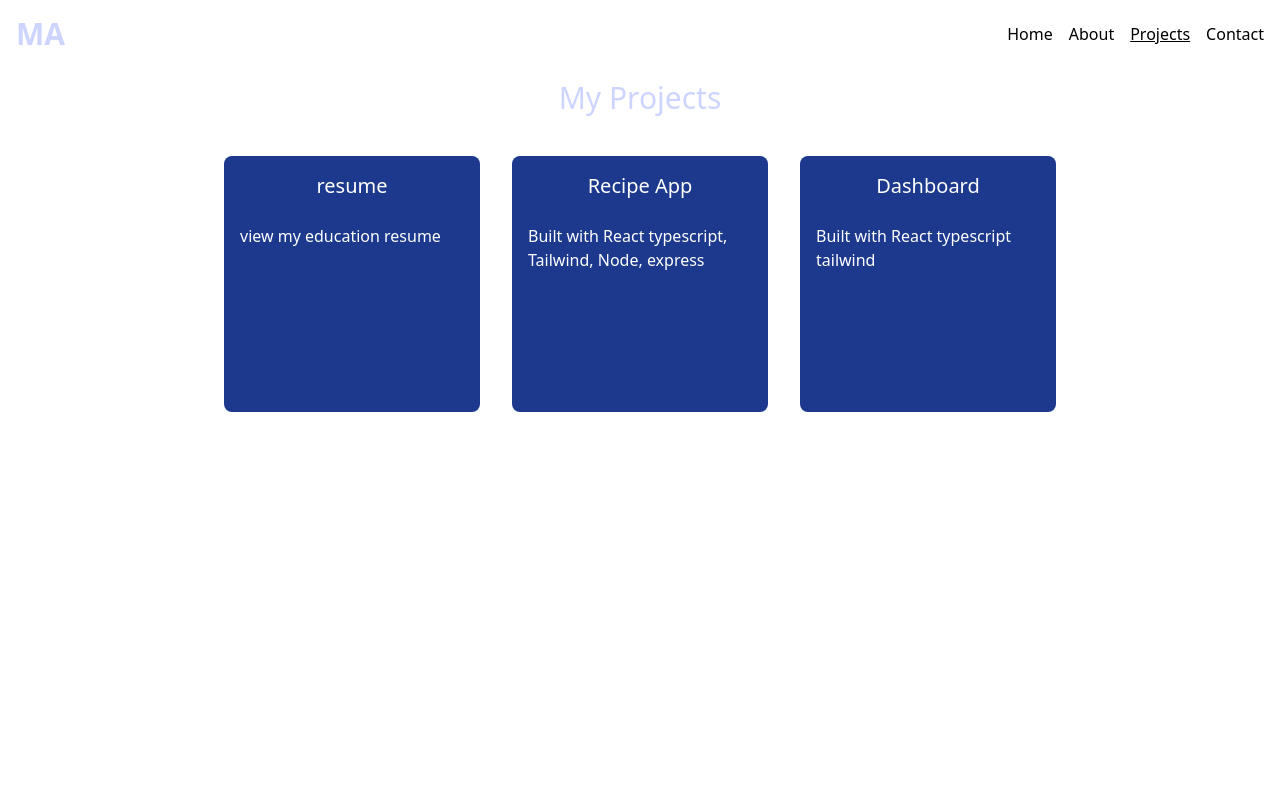
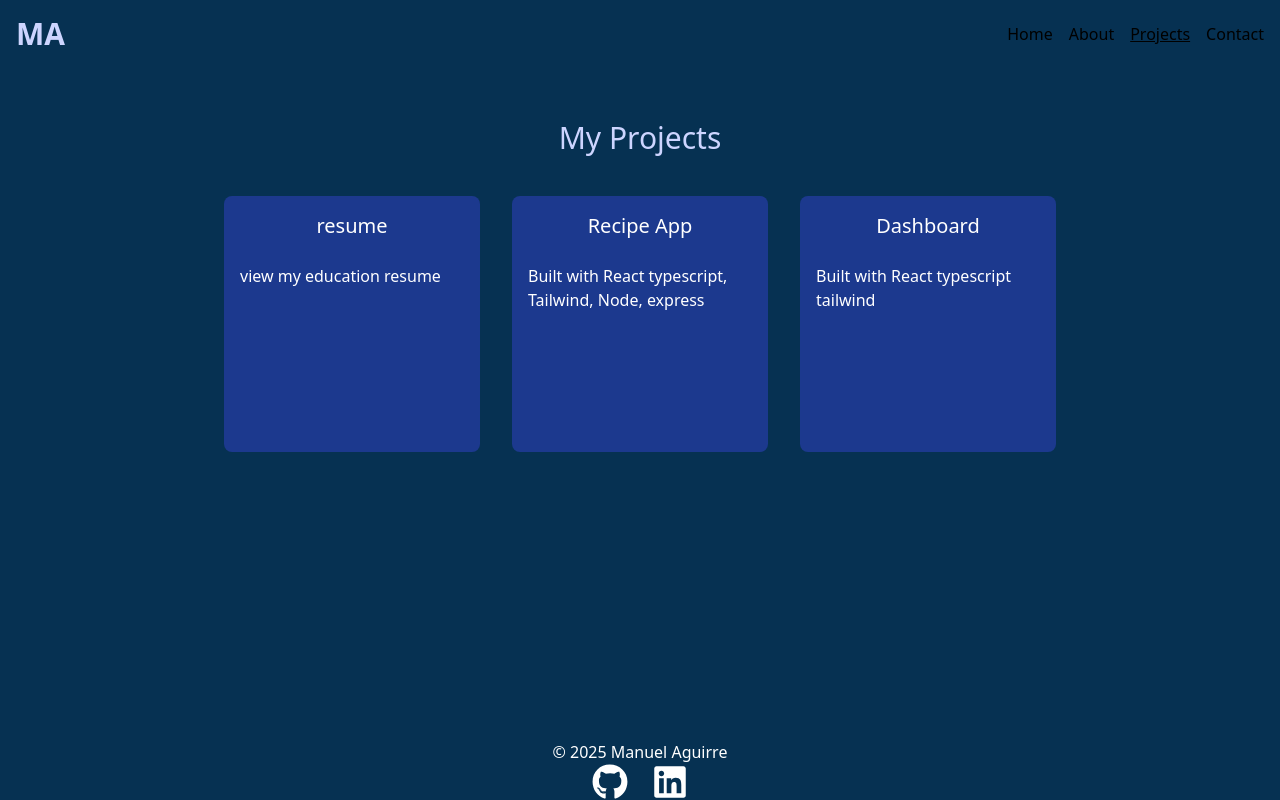
Before and after one commit to aguirreMan/updated-portfolio-website, a React (Vite) app: page /projects in a window 1280 px wide. Built offline with nearby package versions, Linux system fonts and the light colour scheme.

Commit message:
Today worked on adding a route Link to my home page and worked on some styling in my projects page

```diff
--- a/src/components/Navbar.jsx
+++ b/src/components/Navbar.jsx
@@ -2,6 +2,7 @@ import React, { useState } from 'react'
 import NavLinks from './NavLinks'
 import { GiHamburgerMenu } from 'react-icons/gi'
 import { IoMdClose } from 'react-icons/io'
+import { Link } from 'react-router-dom'
 
 export default function Navbar() {
   const [isOpen, setIsOpen] = useState(false)
@@ -11,7 +12,9 @@ export default function Navbar() {
     <>
       {/* HEADER */}
       <header className='w-full absolute top-0 left-0 flex justify-between items-center p-4 bg-transparent z-20'>
-        <h1 className='text-3xl text-custom-text-color font-bold cursor-pointer'>MA</h1>
+        <h1 className='text-3xl text-custom-text-color font-bold cursor-pointer'>
+          <Link to='/'>MA</Link>
+        </h1>
         <div className='hidden md:flex gap-4'>
           <NavLinks />
         </div>
--- a/src/components/pages/Projects.jsx
+++ b/src/components/pages/Projects.jsx
@@ -8,9 +8,9 @@ export default function Projects() {
         { title: 'Dashboard', description: 'Built with React typescript tailwind' }
     ]
     return (
-        <div className='backdrop-grayscale-50 mt-20'>
-            <h1 className='text-3xl text-custom-text-color mt-10 flex justify-center pb-10'>My Projects</h1>
-            <div className='flex justify-center gap-8'>
+        <div className='bg-custom-background-color min-h-screen flex flex-col items-center pt-10'>
+            <h1 className='text-3xl text-custom-text-color pb-10 mt-20'>My Projects</h1>
+            <div className='flex justify-center gap-8 flex-wrap'>
                 {projectData.map((project, index) => {
                     return <ProjectCard key={index} title={project.title} description={project.description} />
                 })}
--- a/src/index.css
+++ b/src/index.css
@@ -1,7 +1,7 @@
 @import 'tailwindcss';
 
 @theme {
-    --color-custom-background-color: #2182BF;
+    --color-custom-background-color: #063152;
     --color-custom-text-color: #cdd5ff;
     --color-custom-navlinks-color: #d7e6fe;
 }
```
